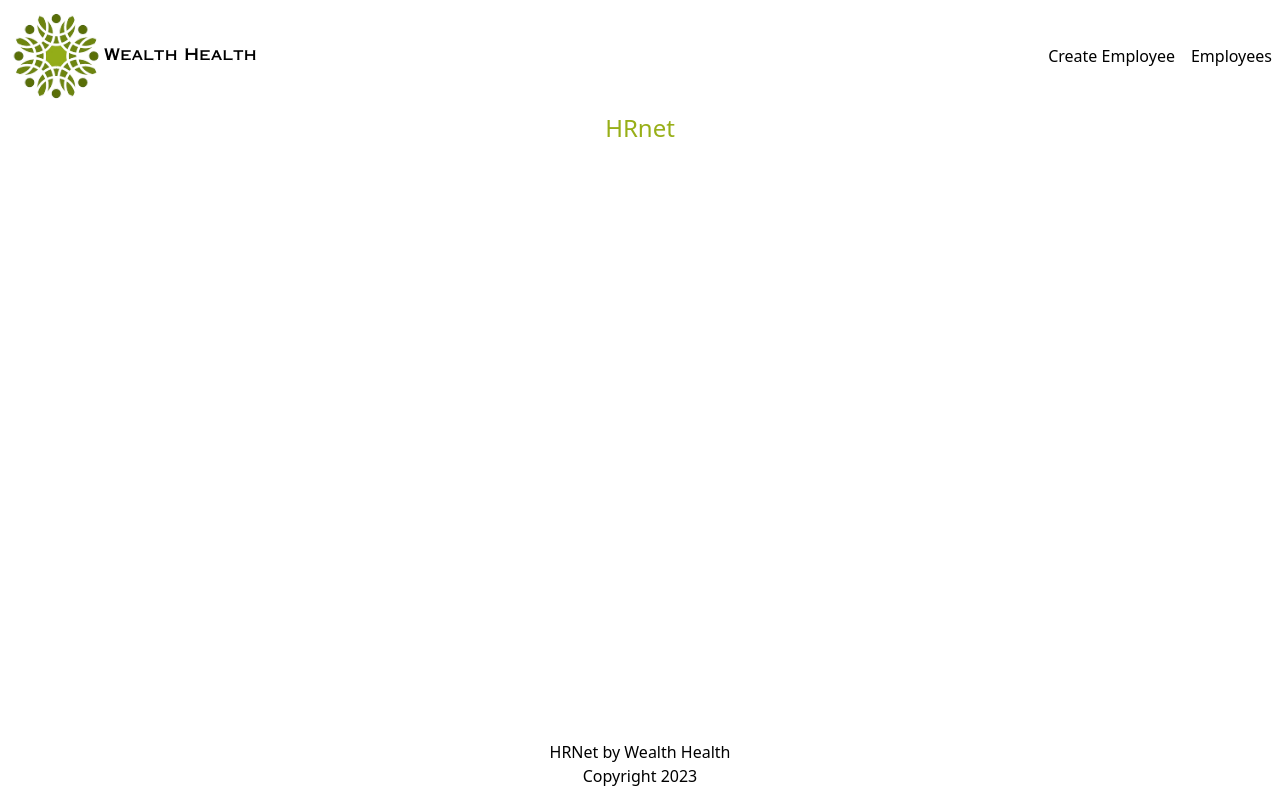
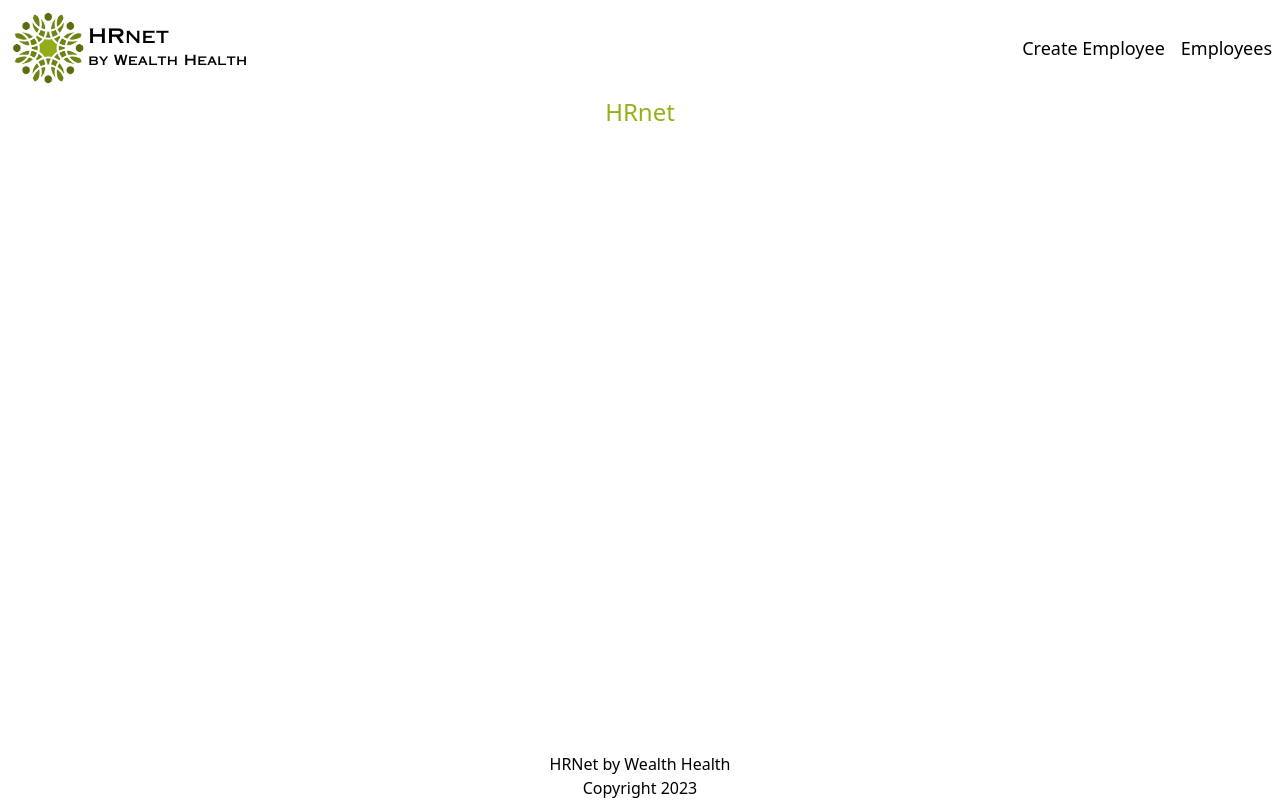
Before and after one commit to htaylor91/p14_taylor_heather, a Next.js app: page / in a window 1280 px wide. Built offline with nearby package versions, Linux system fonts and the light colour scheme.

Commit message:
feat(navigation): 🎨 update Navigation component styles

```diff
--- a/components/Navigation/Footer.tsx
+++ b/components/Navigation/Footer.tsx
@@ -2,7 +2,7 @@
 function Footer() {
 	const year = new Date().getFullYear()
 	return (
-		<footer className="min-h-16 grid place-content-center py-5 px-4">
+		<footer className="min-h-16 grid place-content-center py-2 px-4">
 			<p className='flex flex-col items-center'>
 				<span>HRNet by Wealth Health</span>
 				<span>Copyright {year && year}</span>
--- a/components/Navigation/Header.tsx
+++ b/components/Navigation/Header.tsx
@@ -1,8 +1,8 @@
 import Nav from "./Nav"
 
-function Header() {
+function Header({ className }: { className?: string }) {
 	return (
-		<header className={"@container/header"}>
+		<header className={className}>
 			<Nav />
 		</header>
 	)
--- a/components/Navigation/Logo.tsx
+++ b/components/Navigation/Logo.tsx
@@ -4,16 +4,20 @@ import svg from '@/public/wealth_health_logo.svg'
 function Logo() {
   return (
     <>
-      <div className={'w-24 h-24 relative'}>
+      <div className={'w-20 h-20 relative'}>
         <Image
           src={svg}
-          fill
+          height={80}
+          width={80}
           alt="Wealth Health Logo"
           priority
-          className={'object-contain'}
+          className={'object-contain w-20 h-20'}
         />
       </div>
-      <h1 className="font-Copperplate">Wealth Health</h1>
+      <div className="font-Copperplate whitespace-nowrap">
+        <h1 className='text-xl'>HRnet</h1>
+        <p className='text-sm'>by Wealth Health</p>
+      </div>
     </>
   )
 }
--- a/components/Navigation/Nav.tsx
+++ b/components/Navigation/Nav.tsx
@@ -4,12 +4,12 @@ import NavLink from "./NavLink"
 
 function Nav() {
 	return (
-		<nav className={`flex justify-between items-center p-2`} >
+		<nav className={`flex max-[540px]:flex-col max-[540px]:gap-2 justify-between items-center p-2 max-w-7xl mx-auto`} >
 			<Link className="flex justify-center items-center" href="/">
 				<Logo />
 			</Link>
-			<ul className="flex gap-4">
-				<li>
+			<ul className="flex gap-4 whitespace-nowrap">
+				<li className="text-lg">
 					<NavLink
 						className="navlink"
 						activeClassName="navlink-active"
@@ -18,7 +18,7 @@ function Nav() {
 						Create Employee
 					</NavLink>
 				</li>
-				<li>
+				<li className="text-lg">
 					<NavLink
 						className="navlink"
 						activeClassName="navlink-active"
```
